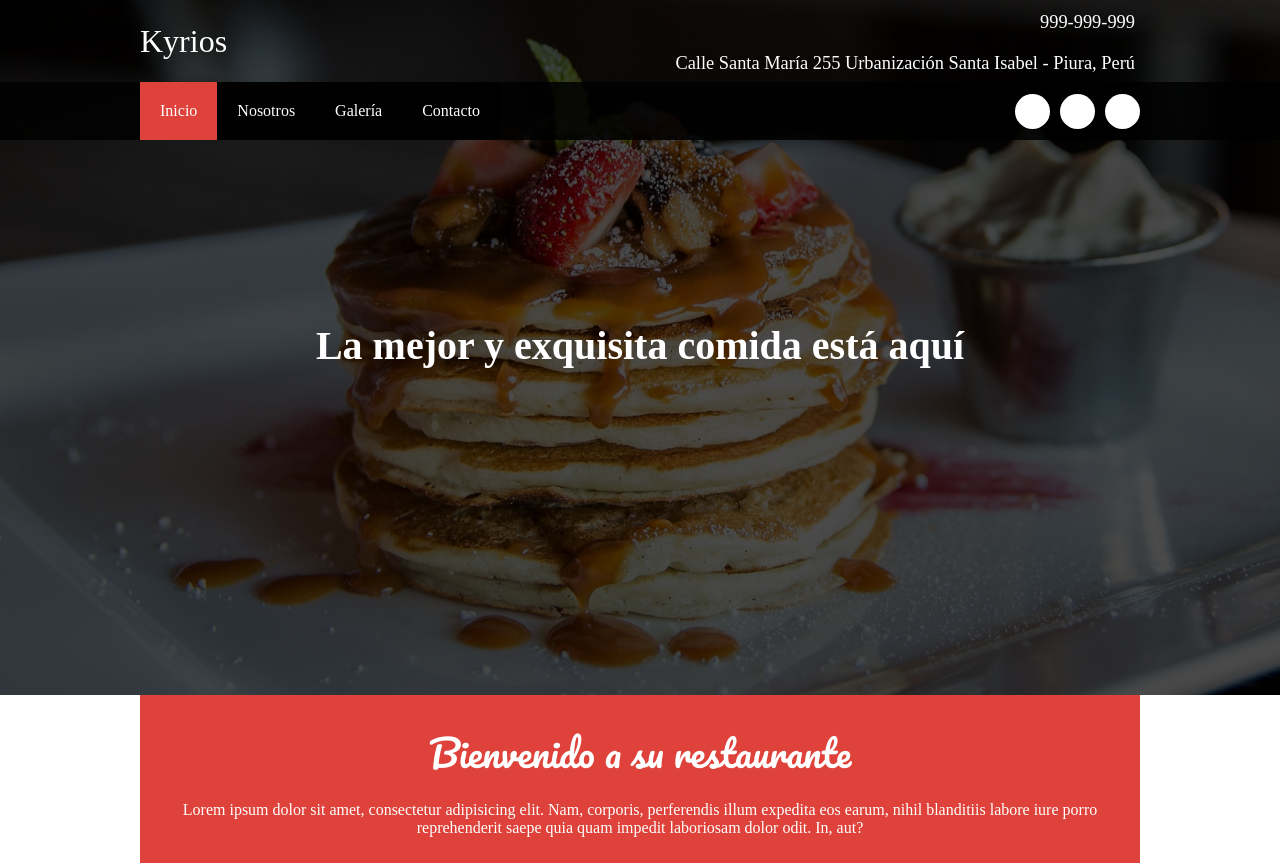
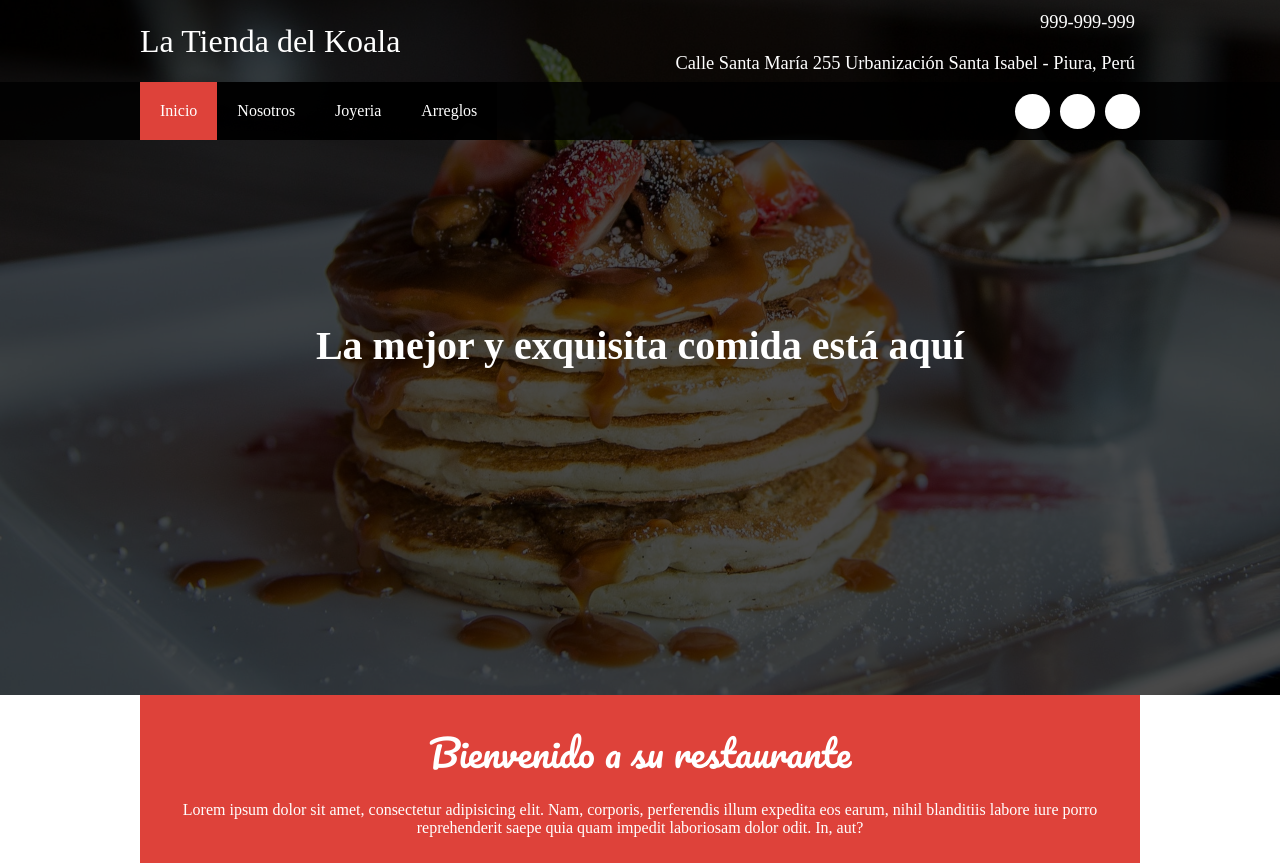
Before and after one commit to esanprieto/joyeria, a plain HTML site: page index.html in a window 1280 px wide. Shown: the top 866 px of the page. Drawn offline with Linux system fonts and the light colour scheme; some icons are missing.

Commit message:
Update index.html

```diff
--- a/index.html
+++ b/index.html
@@ -11,7 +11,7 @@
   <header class="main-header">
       <div class="container container--flex">
           <div class="logo-container column column--50">
-              <h1 class="logo">Kyrios</h1>
+              <h1 class="logo">La Tienda del Koala</h1>
           </div>
           <div class="main-header__contactInfo column column--50">
               <p class="main-header__contactInfo__phone">
@@ -29,8 +29,8 @@
           <ul class="menu" id="menu">
               <li class="menu__item"><a href="/" class="menu__link menu__link--select">Inicio</a></li>
               <li class="menu__item"><a href="nosotros.html" class="menu__link">Nosotros</a></li>
-              <li class="menu__item"><a href="galeria.html" class="menu__link">Galería</a></li>
-              <li class="menu__item"><a href="contacto" class="menu__link">Contacto</a></li>
+              <li class="menu__item"><a href="galeria.html" class="menu__link">Joyeria</a></li>
+              <li class="menu__item"><a href="contacto" class="menu__link">Arreglos</a></li>
           </ul>
           <div class="social-icon">
               <a href="" class="social-icon__link"><span class="icon-facebook"></span></a>
```
